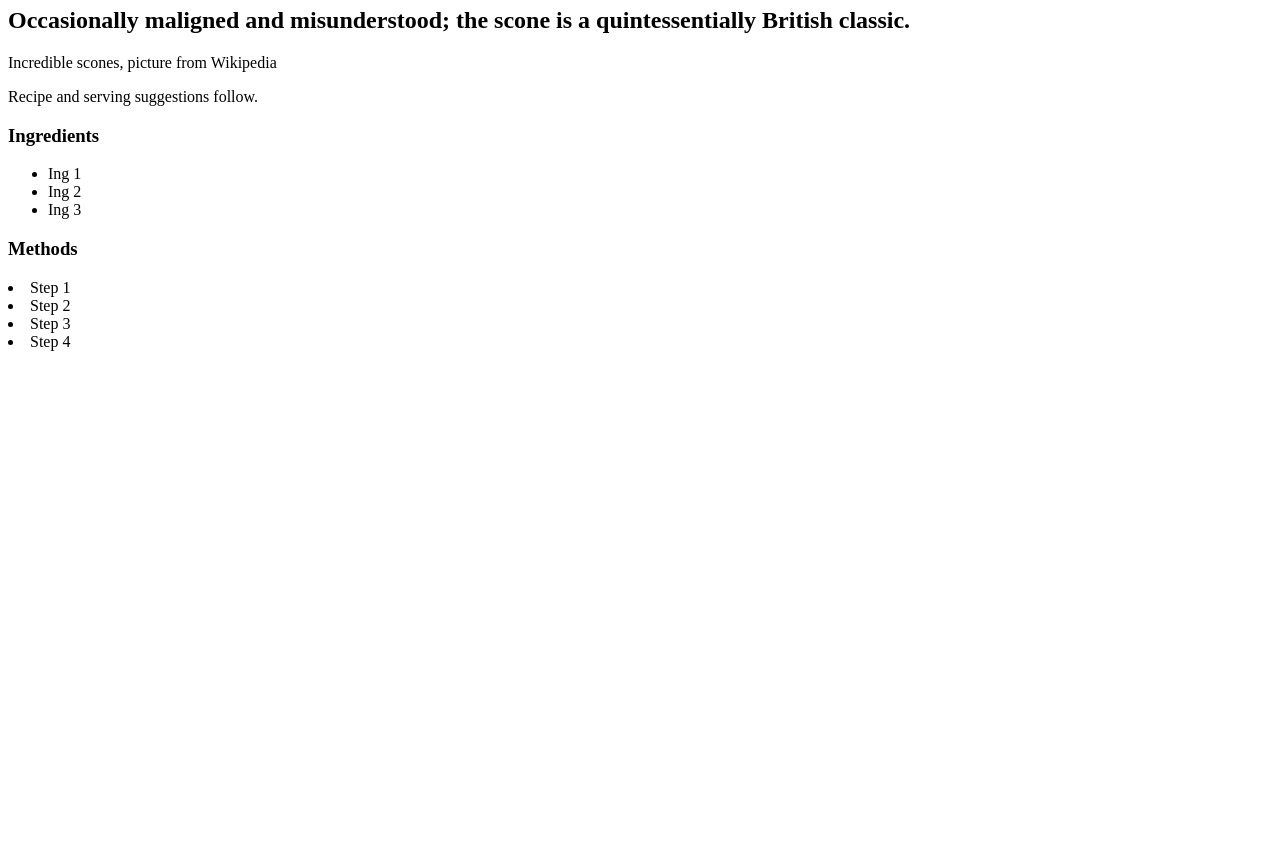
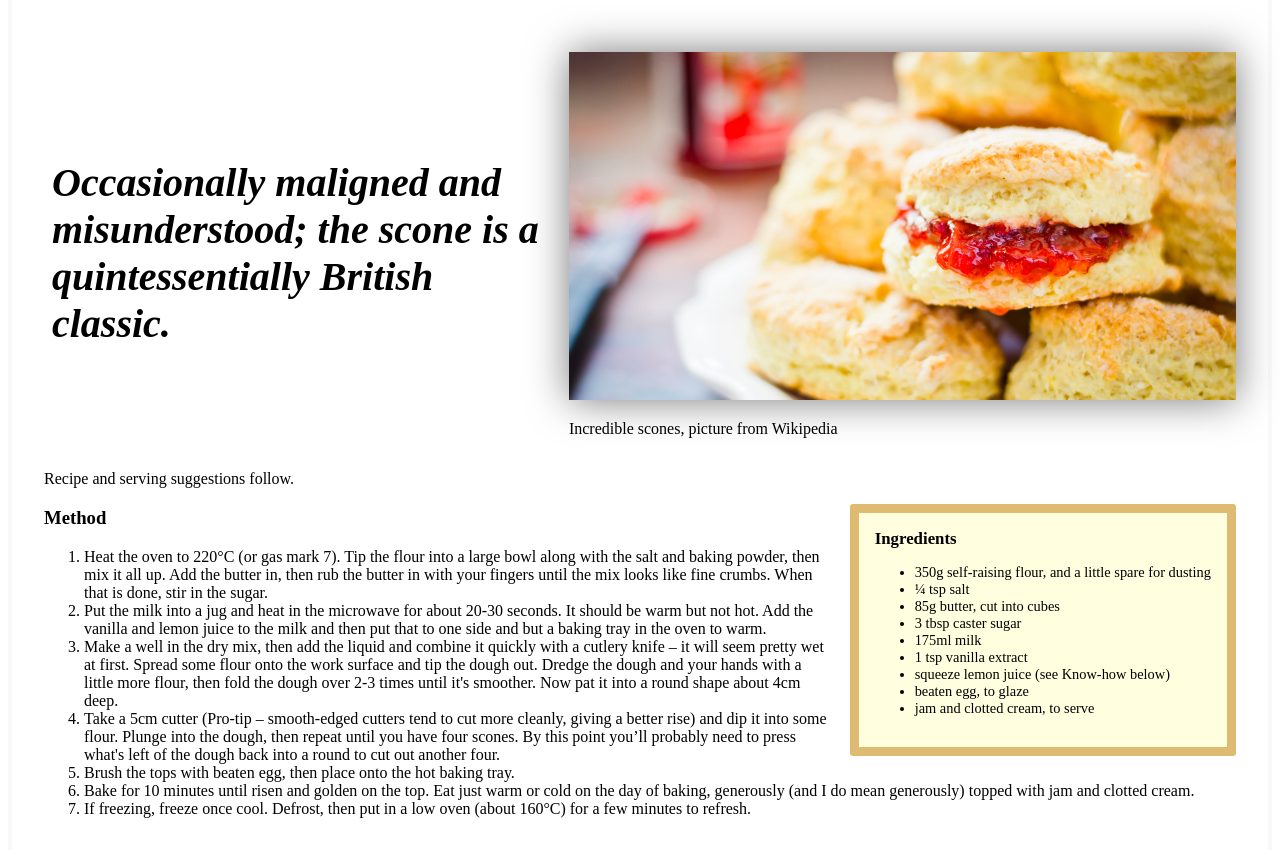
Before and after one commit to ahmedebid/rwd4, a plain HTML site: page Ch01/index.html in a window 1280 px wide. Shown: the part 139-997 px from the top of the page. Before the commit the page ends 800 px from the top, so only its background shows below. Drawn offline with Linux system fonts and the light colour scheme.

Commit message:
Add responsiveness to the webpage

```diff
--- a/Ch01/css/styles.css
+++ b/Ch01/css/styles.css
@@ -0,0 +1,56 @@
+.Header {
+  text-align: center;
+  margin-bottom: 5rem;
+}
+
+.Strap {
+  font-size: 1rem;
+}
+
+img {
+  max-width: 100%;
+}
+
+@media screen and (min-width: 800px) {
+  body {
+    border-right: 4px solid #f9f9f9;
+    border-left: 4px solid #f9f9f9;
+    padding: 1rem 2rem;
+  }
+
+  .IntroWrapper {
+    display: flex;
+    gap: 20px;
+    flex: 1 1 auto;
+    align-items: center;
+  }
+
+  .MoneyShot .IntroText {
+    margin: 0;
+    flex: 1 1 50%;
+  }
+
+  .MoneyShotImg {
+    filter: drop-shadow(0 0 20px #0008);
+  }
+
+  .IntroText {
+    padding: 0.5rem;
+    font-size: 2.5rem;
+    font-style: italic;
+  }
+
+  .Ingredients {
+    font-size: 0.9rem;
+    float: right;
+    padding: 1rem;
+    margin: 0 0 0.5rem 1rem;
+    border: 9px solid #debb71;
+    border-radius: 3px;
+    background-color: #ffffdf;
+  }
+
+  .Ingredients h3 {
+    margin: 0;
+  }
+}
--- a/Ch01/index.html
+++ b/Ch01/index.html
@@ -25,6 +25,7 @@
         British classic.
       </h2>
       <div class="MoneyShot">
+        <img class="MoneyShotImg" src="img/scones.jpg" alt="scones" />
         <p class="ImageCaption">Incredible scones, picture from Wikipedia</p>
       </div>
     </div>
@@ -34,20 +35,61 @@
     <div class="Ingredients">
       <h3 class="SubHeader">Ingredients</h3>
       <ul>
-        <li>Ing 1</li>
-        <li>Ing 2</li>
-        <li>Ing 3</li>
+        <li>350g self-raising flour, and a little spare for dusting</li>
+        <li>¼ tsp salt</li>
+        <li>85g butter, cut into cubes</li>
+        <li>3 tbsp caster sugar</li>
+        <li>175ml milk</li>
+        <li>1 tsp vanilla extract</li>
+        <li>squeeze lemon juice (see Know-how below)</li>
+        <li>beaten egg, to glaze</li>
+        <li>jam and clotted cream, to serve</li>
       </ul>
     </div>
 
     <div class="HowToMake">
-      <h3 class="SubHeader">Methods</h3>
-      <o class="MethodWrapper">
-        <li>Step 1</li>
-        <li>Step 2</li>
-        <li>Step 3</li>
-        <li>Step 4</li>
-      </o>
+      <h3 class="SubHeader">Method</h3>
+      <ol class="MethodWrapper">
+        <li>
+          Heat the oven to 220&deg;C (or gas mark 7). Tip the flour into a large
+          bowl along with the salt and baking powder, then mix it all up. Add
+          the butter in, then rub the butter in with your fingers until the mix
+          looks like fine crumbs. When that is done, stir in the sugar.
+        </li>
+        <li>
+          Put the milk into a jug and heat in the microwave for about 20-30
+          seconds. It should be warm but not hot. Add the vanilla and lemon
+          juice to the milk and then put that to one side and but a baking tray
+          in the oven to warm.
+        </li>
+        <li>
+          Make a well in the dry mix, then add the liquid and combine it quickly
+          with a cutlery knife – it will seem pretty wet at first. Spread some
+          flour onto the work surface and tip the dough out. Dredge the dough
+          and your hands with a little more flour, then fold the dough over 2-3
+          times until it's smoother. Now pat it into a round shape about 4cm
+          deep.
+        </li>
+        <li>
+          Take a 5cm cutter (Pro-tip – smooth-edged cutters tend to cut more
+          cleanly, giving a better rise) and dip it into some flour. Plunge into
+          the dough, then repeat until you have four scones. By this point
+          you’ll probably need to press what's left of the dough back into a
+          round to cut out another four.
+        </li>
+        <li>
+          Brush the tops with beaten egg, then place onto the hot baking tray.
+        </li>
+        <li>
+          Bake for 10 minutes until risen and golden on the top. Eat just warm
+          or cold on the day of baking, generously (and I do mean generously)
+          topped with jam and clotted cream.
+        </li>
+        <li>
+          If freezing, freeze once cool. Defrost, then put in a low oven (about
+          160&deg;C) for a few minutes to refresh.
+        </li>
+      </ol>
     </div>
   </body>
 </html>
```
Also changed, not shown: Ch01/img/scones.jpg (added).
